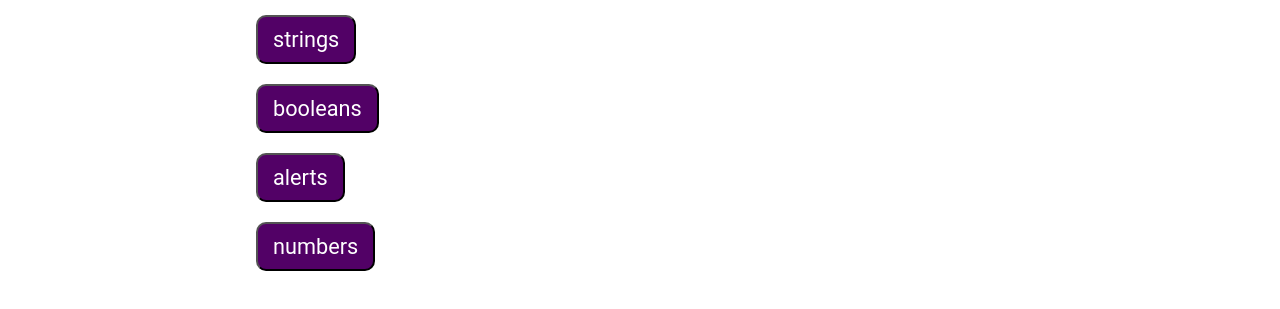
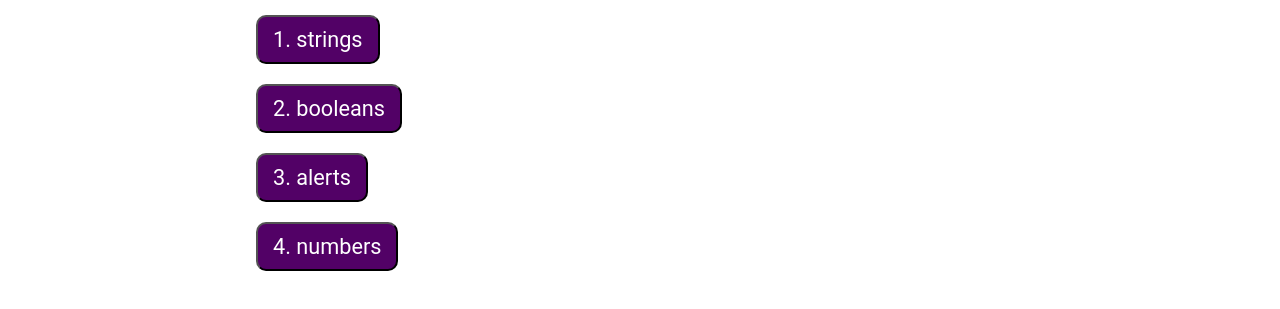
Before and after one commit to jason-lieb/coding-quiz, a plain HTML site: page index.html in a window 1280 px wide. Both pictures are taken after a click on the button "Start Quiz". Shown: the part 307-616 px from the top of the page. Drawn offline with Linux system fonts and the light colour scheme.

Commit message:
change hover cursor to pointer and add number in front of question answer options

```diff
--- a/assets/script.js
+++ b/assets/script.js
@@ -88,7 +88,8 @@ function createQuestionHTML() {
     optionBtn.setAttribute('type', 'button');
     optionBtn.className = 'option';
     optionBtn.setAttribute('data-answernum', i);
-    optionBtn.setAttribute('value', currentQuestion.options[i]);
+    let buttonValue = `${i + 1}. ${currentQuestion.options[i]}`;
+    optionBtn.setAttribute('value', buttonValue);
     optionBtn.onclick = nextQuestion;
     questionDiv.appendChild(optionBtn);
   }
--- a/assets/style.css
+++ b/assets/style.css
@@ -56,6 +56,7 @@ input[type=button] {
 
 input[type=button]:hover {
   background-color: rgb(158, 89, 158);
+  cursor: pointer;
 }
 
 .home {
```
